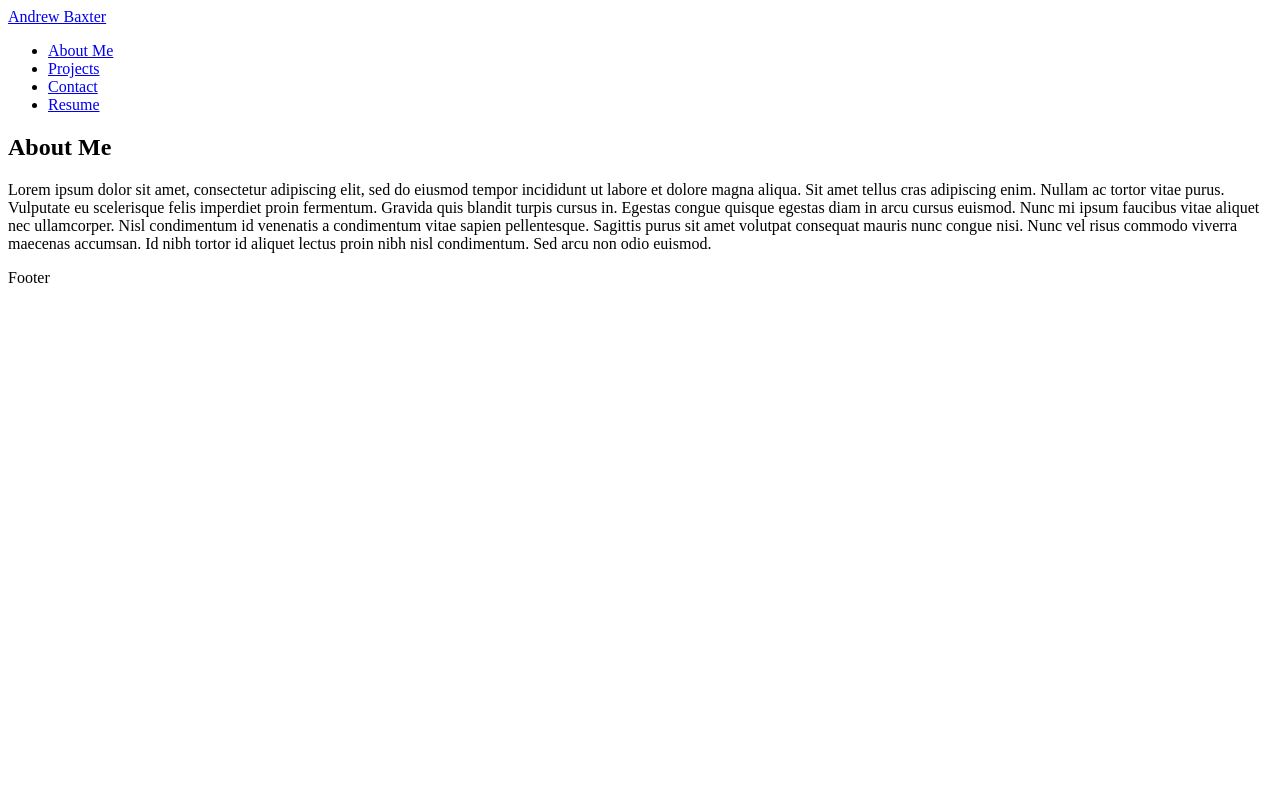
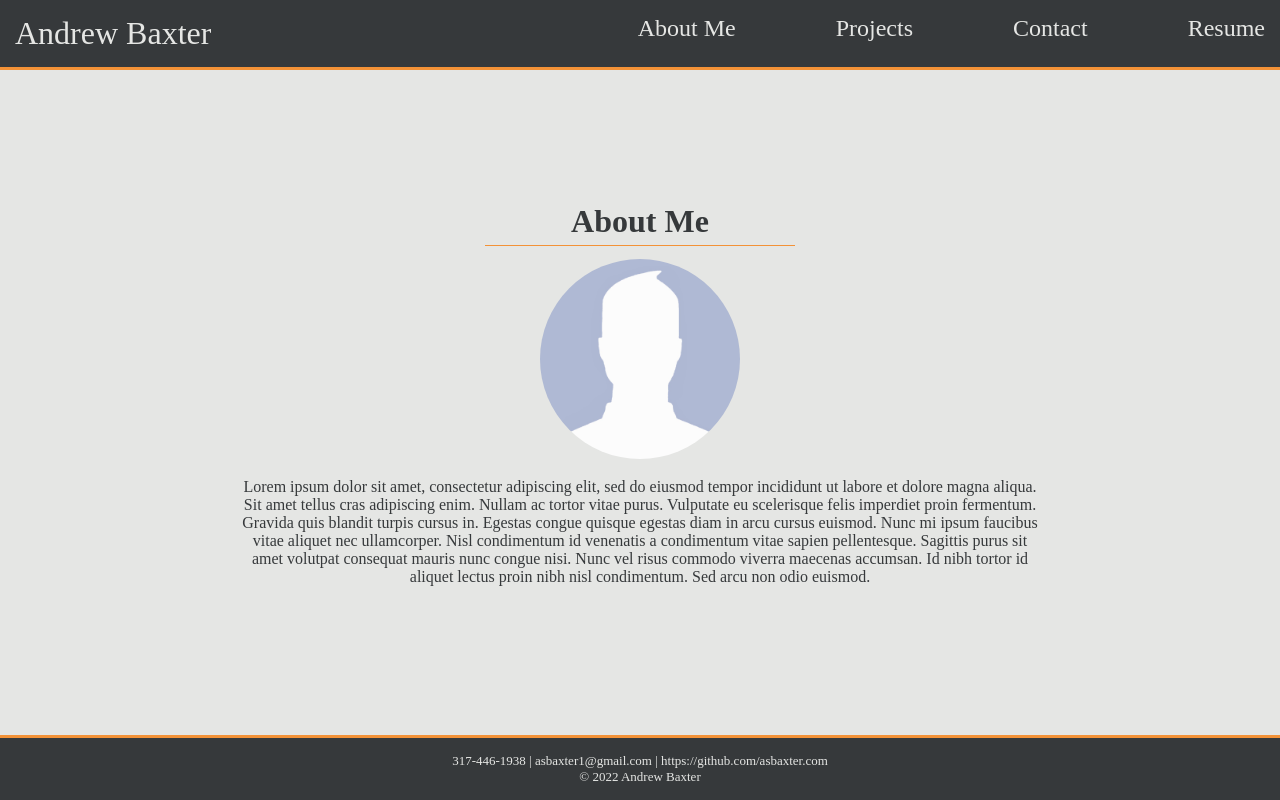
Before and after one commit to asbaxter/react-portfolio, a React (Create React App) app: page / in a window 1280 px wide. Built offline with nearby package versions, Linux system fonts and the light colour scheme.

Commit message:
added style for header, footer and about page

```diff
--- /dev/null
+++ b/src/App.css
@@ -0,0 +1,85 @@
+:root {
+  --color1: #F39237;
+  --color2: #E5E6E4;
+  --color3: #36393B;
+}
+*{
+  margin: 0;
+  padding: 0;
+  overflow-x: clip;
+}
+a, a:hover, a:focus, a:active {
+  text-decoration: none;
+  color: inherit;
+}
+body{
+  background-color: var(--color2);
+}
+
+/* ------------------ Navbar ------------------ */
+header {
+    background-color: var(--color3);
+    color: var(--color2);
+    font-size: x-large;
+    border-bottom: solid 3px var(--color1);
+    display: flex;
+    justify-content: space-between;
+    padding: 15px;
+}
+#header-title{
+  font-size: xx-large;
+}
+nav ul{
+  display: flex;
+  justify-content: space-around;
+  flex-wrap: wrap;
+}
+nav ul a {
+  margin-left: 100px;
+}
+
+/* ------------------ About ------------------ */
+#about{
+  text-align: center;
+  color: var(--color3);
+  margin-top: 10%;
+}
+#about h1{
+    border-bottom: solid 1px var(--color1);
+    max-width: 300px;
+    margin: auto;
+    position: relative;
+    padding: 5px;
+    font-size: xx-large;
+}
+#about img{
+  height: 200px;
+  margin-top: 1%;
+  border-radius: 50%;
+}
+#about p {
+  max-width: 800px;
+  margin: auto;
+  position: relative;
+  margin-top: 15px;
+}
+
+/* ------------------ Projects ------------------ */
+
+
+
+/* ------------------ Footer ------------------ */
+
+footer{
+  background-color: var(--color3);
+  color: var(--color2);
+  padding: 15px;
+  text-align: center;
+  bottom: 0;
+  left: 0;
+  position: fixed;
+  right: 0;
+  text-align: center;
+  font-size: small;
+  border-top: solid 3px var(--color1);
+}
--- a/src/components/About/index.js
+++ b/src/components/About/index.js
@@ -1,10 +1,12 @@
 import React from "react";
+import avatar from "../../assets/avatar-placeholder.png"
 
 export default function About(){
     return (
-    <section>
+    <section id="about">
       <h1>About Me</h1>
       <div>
+        <img src={avatar}></img>
         <p>
             Lorem ipsum dolor sit amet, consectetur adipiscing elit, sed do eiusmod tempor incididunt ut labore et dolore magna aliqua. Sit amet tellus cras adipiscing enim. Nullam ac tortor vitae purus. Vulputate eu scelerisque felis imperdiet proin fermentum. Gravida quis blandit turpis cursus in. Egestas congue quisque egestas diam in arcu cursus euismod. Nunc mi ipsum faucibus vitae aliquet nec ullamcorper. Nisl condimentum id venenatis a condimentum vitae sapien pellentesque. Sagittis purus sit amet volutpat consequat mauris nunc congue nisi. Nunc vel risus commodo viverra maecenas accumsan. Id nibh tortor id aliquet lectus proin nibh nisl condimentum. Sed arcu non odio euismod.
         </p>
--- a/src/components/Footer/index.js
+++ b/src/components/Footer/index.js
@@ -2,6 +2,9 @@ import React from "react";
 
 export default function Footer(){
     return (
-        <div>Footer</div>
+        <footer>
+            <p> 317-446-1938 | asbaxter1@gmail.com | https://github.com/asbaxter.com</p>
+            <p>&copy; 2022 Andrew Baxter</p>
+        </footer>
     )
 }
--- a/src/components/Header/index.js
+++ b/src/components/Header/index.js
@@ -9,8 +9,8 @@ export default function Header(props){
     } = props;
 
     return (
-        <div>
-            <a href="/">Andrew Baxter</a>
+        <header>
+            <a href="/" id="header-title">Andrew Baxter</a>
             <nav>
             <ul>
                 <li>
@@ -27,6 +27,6 @@ export default function Header(props){
                 </li>
             </ul>
         </nav>
-        </div>
+        </header>
     )
 }
--- a/src/index.js
+++ b/src/index.js
@@ -1,5 +1,6 @@
 import React from 'react';
 import ReactDOM from 'react-dom/client';
+import './App.css';
 import App from './App';
 
 const root = ReactDOM.createRoot(document.getElementById('root'));
```
Also changed, not shown: src/assets/avatar-placeholder.png (added).
